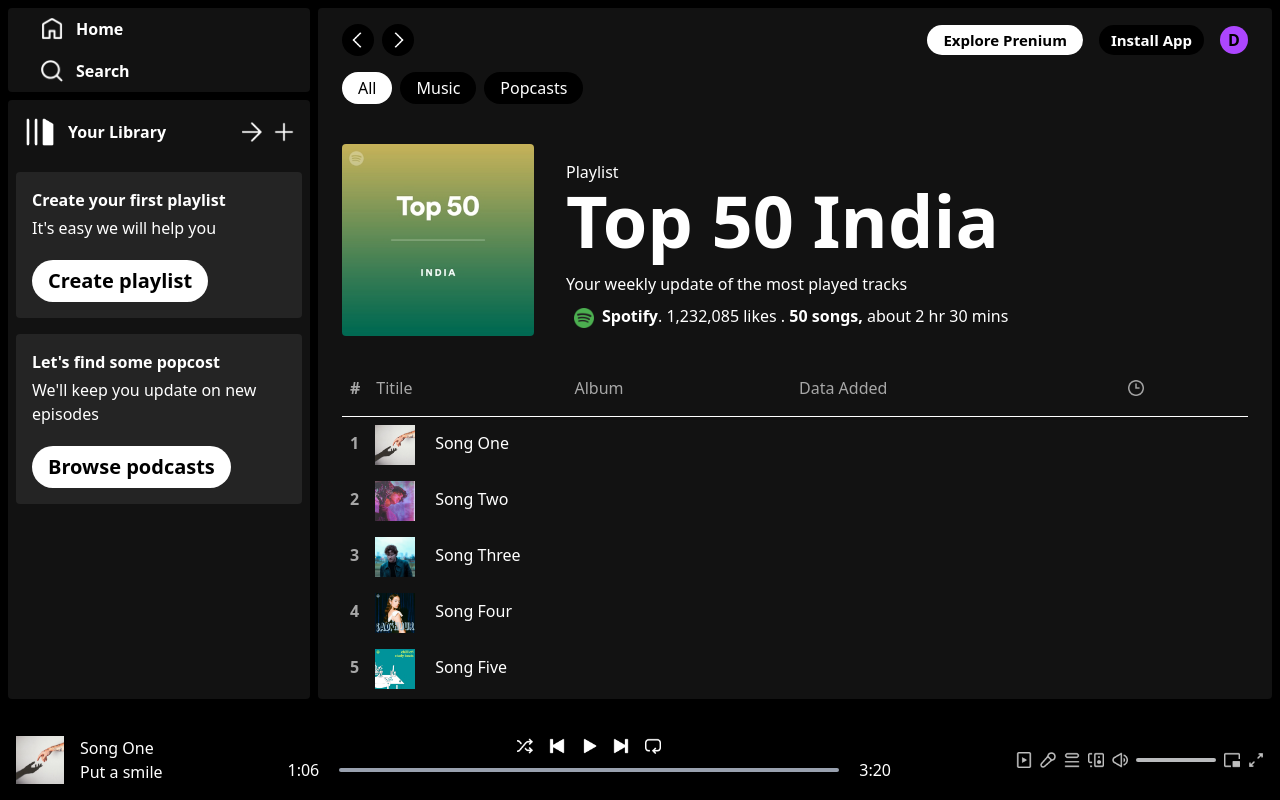
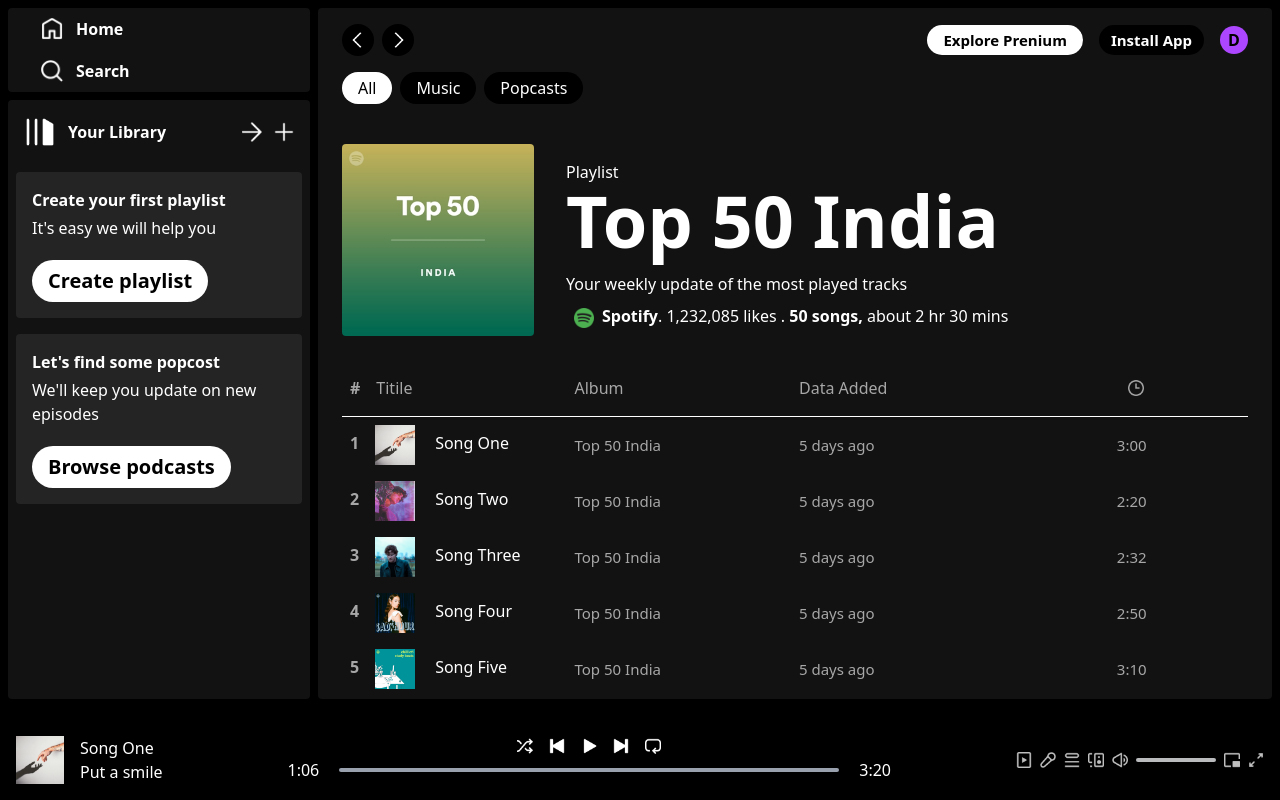
Before and after one commit to rigby200602/Spotify-Clone, a React (Vite) app: page /album/1 in a window 1280 px wide. Built offline with nearby package versions, Linux system fonts and the light colour scheme.

Commit message:
done showing infomation

```diff
--- a/src/components/DisplayAlbum.jsx
+++ b/src/components/DisplayAlbum.jsx
@@ -44,6 +44,9 @@ const DisplayAlbum = () => {
                     <img className='inline w-10 mr-5'src={item.image} alt="Song image" />
                     {item.name}
                 </p>
+                <p className='text-[15px]'>{albumData.name}</p>
+                <p className='text-[15px] hidden sm:block'>5 days ago</p>
+                <p className='text-[15px] text-center'>{item.duration}</p>
             </div>
         ))
       }
```
